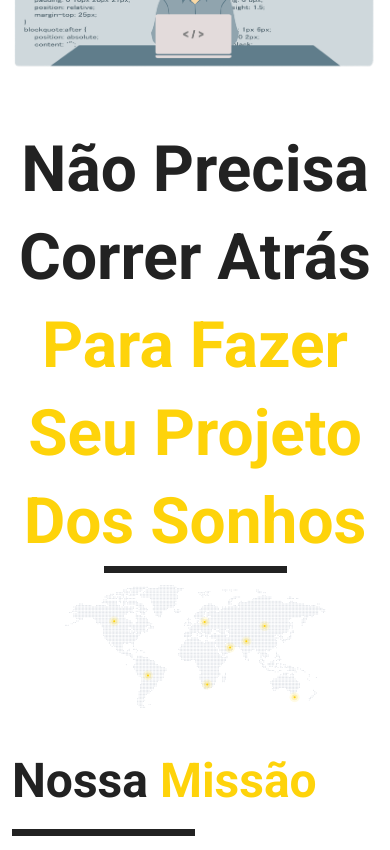
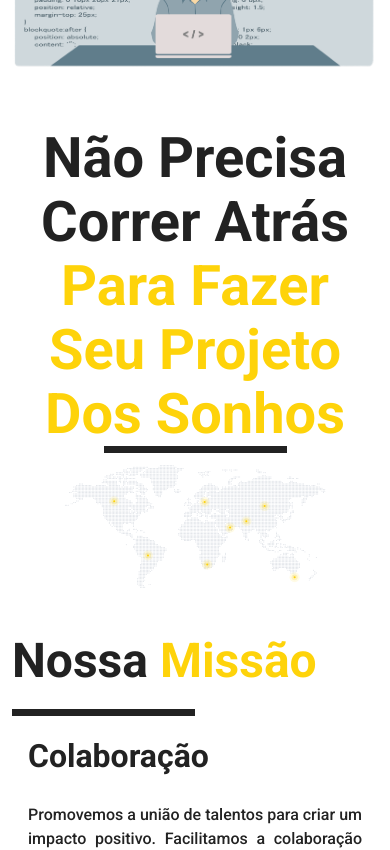
Before and after one commit to Hasty-DEV/HastyDEV, a React (Vite) app in the folder frontend/: page /about in a window 390 px wide. Shown: the part 820-1670 px from the top of the page. Built offline with nearby package versions, Linux system fonts and the light colour scheme.

Commit message:
Ajustes na Responsividade

```diff
--- a/frontend/src/components/Texts/Texts.styles.ts
+++ b/frontend/src/components/Texts/Texts.styles.ts
@@ -45,6 +45,11 @@ export const HeadingSubtitleStyled = styled.h2<TextStyledProps>`
     height: 7px;
     background: ${(props) => props.theme.colors[props.customColor || "text"]};
     opacity: ${(props) => (props.hasUnderline ? 1 : 0)};
+  }
+
+  @media (max-width: 998px) {
+    font-size: 3.5rem;
+    line-height: 64px;
   }
 `;
 
--- a/frontend/src/layout/Footer/Footer.styles.ts
+++ b/frontend/src/layout/Footer/Footer.styles.ts
@@ -60,4 +60,8 @@ padding: 10px
 
 export const NewsletterDiv = styled.div`
   padding-left: 0px;
+
+  @media(max-width: 575px) {
+    margin-bottom: 5%;
+  }
 `;
--- a/frontend/src/layout/Footer/Footer.tsx
+++ b/frontend/src/layout/Footer/Footer.tsx
@@ -58,7 +58,7 @@ const Footer: React.FC = () => {
           <Col sm={3}>
             <Title>Newsletter</Title>
             <div className="container text-center">
-              <div className="row align-items-start">
+              <div className="row align-items-start" >
                 <NewsletterDiv className="col d-flex align-items-center">
                   <Decoration placeholder="Receba As Novidades" />
                   <Button>
@@ -92,7 +92,7 @@ const Footer: React.FC = () => {
               className="d-flex align-items-center justify-content-center"
             >
               <p>
-                Um Produto da{" "}
+                Um Produto da
                 <img
                   src={ImgDarkLight}
                   alt="Logo HastyDEV modo Light"
--- a/frontend/src/routes/About/About.styles.ts
+++ b/frontend/src/routes/About/About.styles.ts
@@ -23,7 +23,6 @@ export const RectangleDiv = styled(Container)`
 export const ImageStyled = styled.img`
     margin-top: -10%;
 
-
     @media (max-width: 768px) {
       margin-top: -15%;
 
@@ -32,6 +31,9 @@ export const ImageStyled = styled.img`
       transform: none;
  }
 
+ @media (min-width: 769px) and (max-width: 998px) {
+    margin-top: -20%;
+ }
 
 `;
 
```
